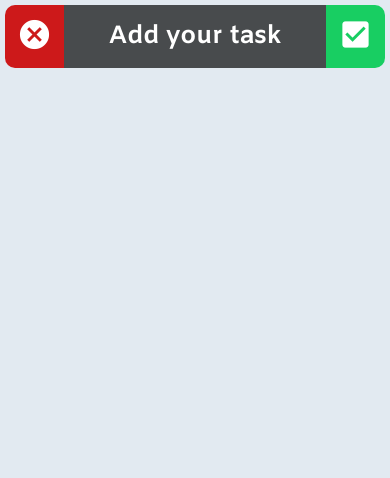
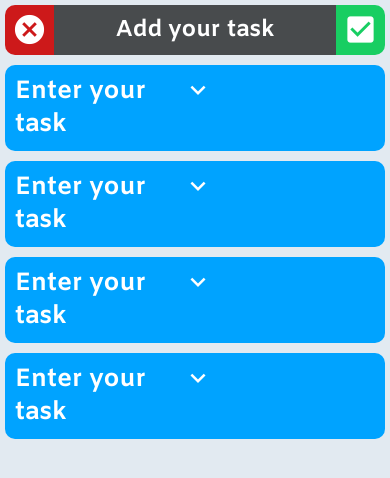
Before and after one commit to TyFangXV/Flexio, a React Native app: screen /AddTask in a window 390 px wide. Shown: the top 478 px of the page. Built offline with nearby package versions, Linux system fonts and the light colour scheme; what expo-linking would draw is missing.

Commit message:
added ResizeableModel

```diff
--- a/src/components/PromptHeader.tsx
+++ b/src/components/PromptHeader.tsx
@@ -37,21 +37,21 @@ const styles = StyleSheet.create({
         borderRadius: 20
     },
     title : {
-        fontSize : 25,
+        fontSize : 23,
         textAlign : "center",
         fontFamily : "Amiko-Bold",
-        padding : 15,
+        padding : 10,
         color : "white"
     },
     declineBtn : {
         backgroundColor : Colors.light.red,
-        padding : 10,
+        padding : 5,
         borderTopLeftRadius : 10,
         borderBottomLeftRadius : 10,
     },
     acceptBtn : {
         backgroundColor : Colors.light.green,
-        padding : 10,
+        padding : 5,
         borderTopRightRadius : 10,
         borderBottomRightRadius : 10,
     },
--- /dev/null
+++ b/src/components/resizeableModel.tsx
@@ -0,0 +1,76 @@
+import react, { ReactNode, useRef, useState } from 'react';
+import { View, ViewProps, Text, StyleSheet, Pressable, Animated } from 'react-native';
+import { Icon } from 'react-native-elements';
+
+type Props = {
+  children: JSX.IntrinsicAttributes &
+    JSX.IntrinsicClassAttributes<View> &
+    Readonly<ViewProps> &
+    Readonly<{ children?: ReactNode }>;
+  title: string;
+  color: string;
+};
+
+const ResizableModel = ({ title, children, color }: Props) => {
+  const [isOpen, setIsOpen] = useState<boolean>(false);
+  const transition  = useRef(new Animated.Value(0)).current;
+
+  //animation for a clean opening/closing of the model by increasing the height of the model
+  const openingAnimation = () => {
+    Animated.timing(transition, {
+      toValue: isOpen ? 0 : 100,
+      duration: 300,
+      useNativeDriver: false,
+    }).start();
+  };
+
+  const toggle = () => {
+    openingAnimation();
+    setIsOpen(!isOpen)
+  }
+
+  return (
+    <View style={[styles.container, { backgroundColor: color }]}>
+      <View>
+        <Pressable onPress={toggle} style={styles.header}>
+          <Text style={styles.title}>{title}</Text>
+          <View>
+            <Icon
+              type="MaterialIcons"
+              name={isOpen ? 'keyboard-arrow-up' : 'keyboard-arrow-down'}
+              size={30}
+              color="white"
+              style={styles.icon}
+              tvParallaxProperties={undefined}
+            />
+          </View>
+        </Pressable>
+      </View>
+      <Animated.View style={{ display: isOpen ? 'flex' : 'none',  maxHeight : transition }}>{children}</Animated.View>
+    </View>
+  );
+};
+
+export default ResizableModel;
+
+const styles = StyleSheet.create({
+  container: {
+    borderRadius: 10,
+    padding: 10,
+    margin: 5,
+  },
+  title: {
+    color: 'white',
+    fontSize: 25,
+    fontFamily: 'Amiko-Bold',
+  },
+  header: {
+    width: '55%',
+    flexDirection: 'row',
+  },
+  icon: {
+    padding: 0,
+    margin: 0,
+    color: 'white',
+  },
+});
--- a/src/constants/Colors.ts
+++ b/src/constants/Colors.ts
@@ -10,7 +10,8 @@ export default {
     tabIconSelected: tintColorLight,
     foreground : "#484B4D",
     green : "#18CE62",
-    red  : "#CD191A"
+    red  : "#CD191A",
+    modelBackground : "#00A3FF"
   },
   dark: {
     text: '#fff',
--- a/src/screens/AddTask.tsx
+++ b/src/screens/AddTask.tsx
@@ -1,23 +1,61 @@
-import SafeView from "../components/root/View";
-import { Text, StyleSheet, View } from "react-native";
-import Header from "../components/PromptHeader";
-import { useNavigation } from "@react-navigation/native";
-const AddTask = ()=>{
-    const navigation = useNavigation();
-    return (
-        <SafeView>
-            <View style={styles.header}>
-                <Header title="Add your task" cancelFunction={()=> navigation.goBack()} acceptFunction={()=> console.log("accept")}/>
-            </View>
-        </SafeView>
-    )
-}
+import { useNavigation } from '@react-navigation/native';
+import { StyleSheet, TextInput, View } from 'react-native';
+import Header from '../components/PromptHeader';
+import ResizableModel from '../components/resizeableModel';
+import CustomeSafeView from '../components/root/View';
+import Colors from '../constants/Colors';
 
+const AddTask = () => {
+  const navigation = useNavigation();
+  return (
+    <CustomeSafeView>
+      <View style={styles.header}>
+        <Header
+          title="Add your task"
+          cancelFunction={() => navigation.goBack()}
+          acceptFunction={() => console.log('accept')}
+        />
+      </View>
+      <View>
+        <ResizableModel
+          title="Enter your task"
+          color={Colors.light.modelBackground}
+        >
+          <TextInput style={styles.input} placeholder="Type here" />
+        </ResizableModel>
+        <ResizableModel
+          title="Enter your task"
+          color={Colors.light.modelBackground}
+        >
+          <TextInput style={styles.input} placeholder="Type here" />
+        </ResizableModel>
+        <ResizableModel
+          title="Enter your task"
+          color={Colors.light.modelBackground}
+        >
+          <TextInput style={styles.input} placeholder="Type here" />
+        </ResizableModel>
+        <ResizableModel
+          title="Enter your task"
+          color={Colors.light.modelBackground}
+        >
+          <TextInput style={styles.input} placeholder="Type here" />
+        </ResizableModel>
+      </View>
+    </CustomeSafeView>
+  );
+};
 
 const styles = StyleSheet.create({
-    header : {
-        margin : 5
-    }
-})
+  header: {
+    margin: 5,
+  },
+  input: {
+    margin : 0,
+    padding: 10,
+    backgroundColor: 'white',
+    borderRadius: 10,
+  },
+});
 
 export default AddTask;
```
